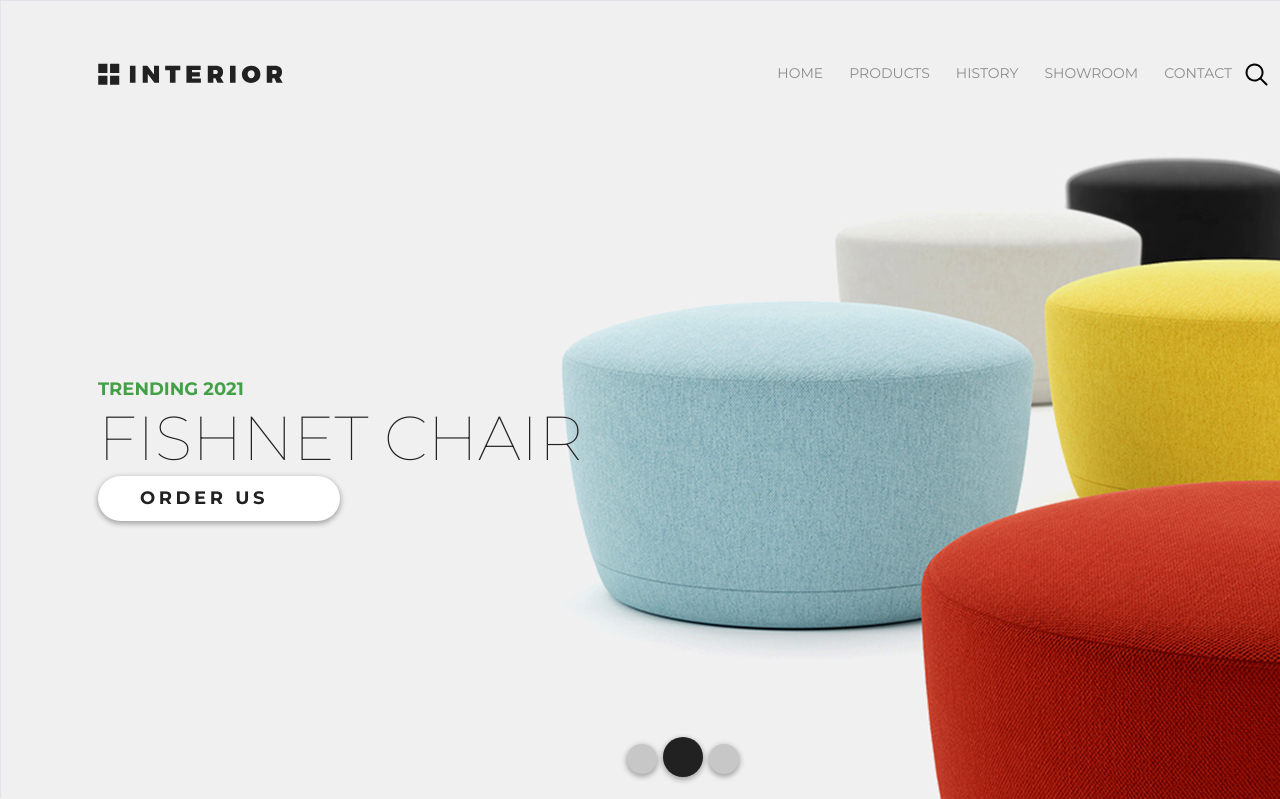
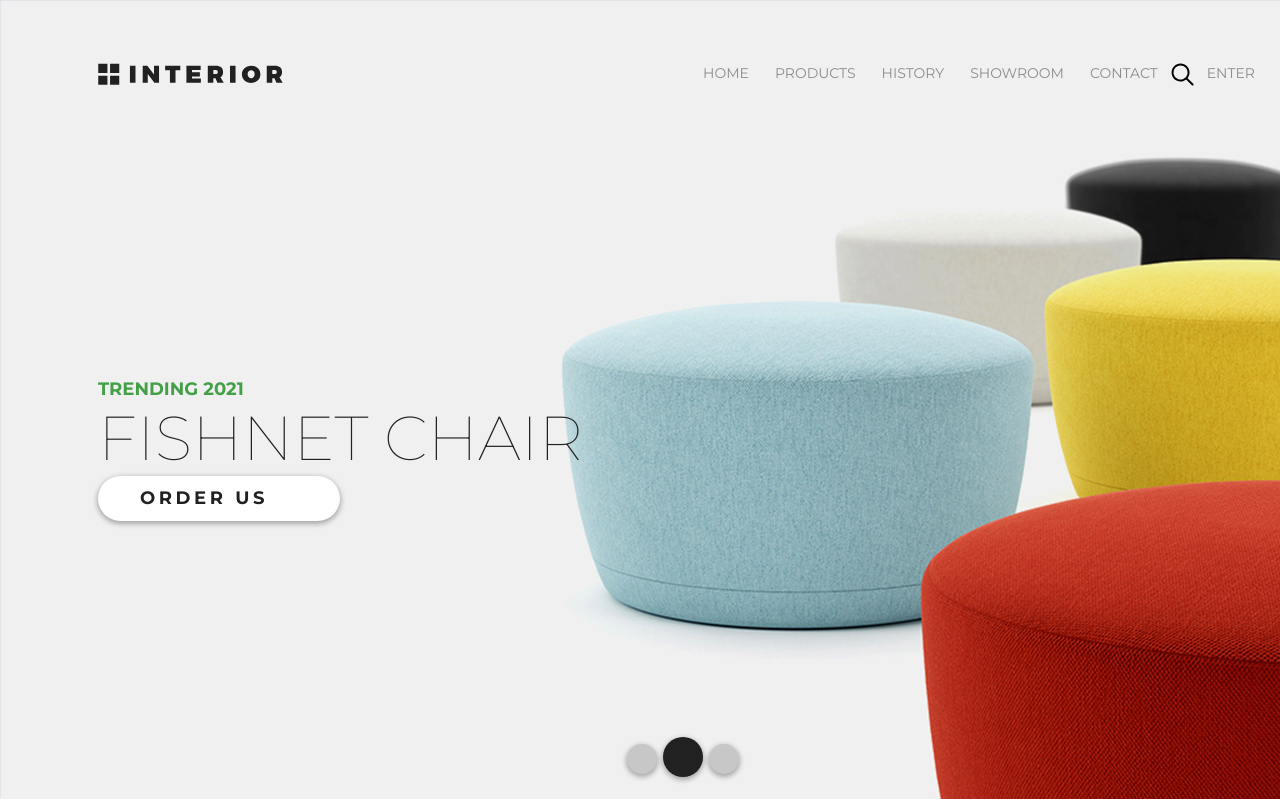
Before and after one commit to johnk2280/GB_course_Django_Framework_basics, a Django app: page / in a window 1280 px wide; the page is wider, and only the part inside the window is pictured. Shown: the top 799 px of that part. Run offline with Django 3.2, Linux system fonts and the light colour scheme.

Commit message:
[add] added username into header menu

```diff
--- a/my_geek_shop/authapp/templates/authapp/login.html
+++ b/my_geek_shop/authapp/templates/authapp/login.html
@@ -11,7 +11,7 @@
 {% block content %}
 <form class="form-horizontal" action="{% url 'auth:login' %}" method="post">
     {% csrf_token %}
-    {{ login_form.as_p }}
+    {{ login_form.as_ul }}
     <br>
     <input class="form-control" type="submit" value="SUBMIT">
 </form>
--- a/my_geek_shop/authapp/urls.py
+++ b/my_geek_shop/authapp/urls.py
@@ -1,9 +1,11 @@
 from django.urls import path
-from authapp.views import login, logout
+from authapp.views import login, logout, register_account, edit_account
 
 app_name = 'authapp'
 
 urlpatterns = [
     path('login/', login, name='login'),
-    path('logout/', logout, name='logout')
+    path('logout/', logout, name='logout'),
+    path('register/', register_account, name='register'),
+    path('edit/', edit_account, name='edit'),
 ]
--- a/my_geek_shop/my_geek_shop/templates/my_geek_shop/includes/inc_header_menu.html
+++ b/my_geek_shop/my_geek_shop/templates/my_geek_shop/includes/inc_header_menu.html
@@ -11,5 +11,16 @@
         <li class="menu-list"><a href="{% url 'contacts' %}" class="menu-link">CONTACT</a></li>
         <li class="menu-list menu-search"><a href="#" class="menu-search-link"><img
                 src="{%  static 'my_geek_shop/img/search.svg' %}" alt="search"></a></li>
+        {% if user.is_authenticated %}
+            <li class="menu-list"><a href="{% url 'auth:edit' %}" class="menu-link">{{ user.username | default:'user' }}</a></li>
+        {% endif %}
+        <li class="menu-list">
+            {% if user.is_authenticated %}
+                <a href="{% url 'auth:logout' %}" class="menu-link">QUIT</a>
+            {% else %}
+                <a href="{% url 'auth:login' %}" class="menu-link">ENTER</a>
+            {% endif %}
+        </li>
+
     </ul>
 </div>
```
Also changed, not shown: my_geek_shop/authapp/views.py (+10 -0 lines).
